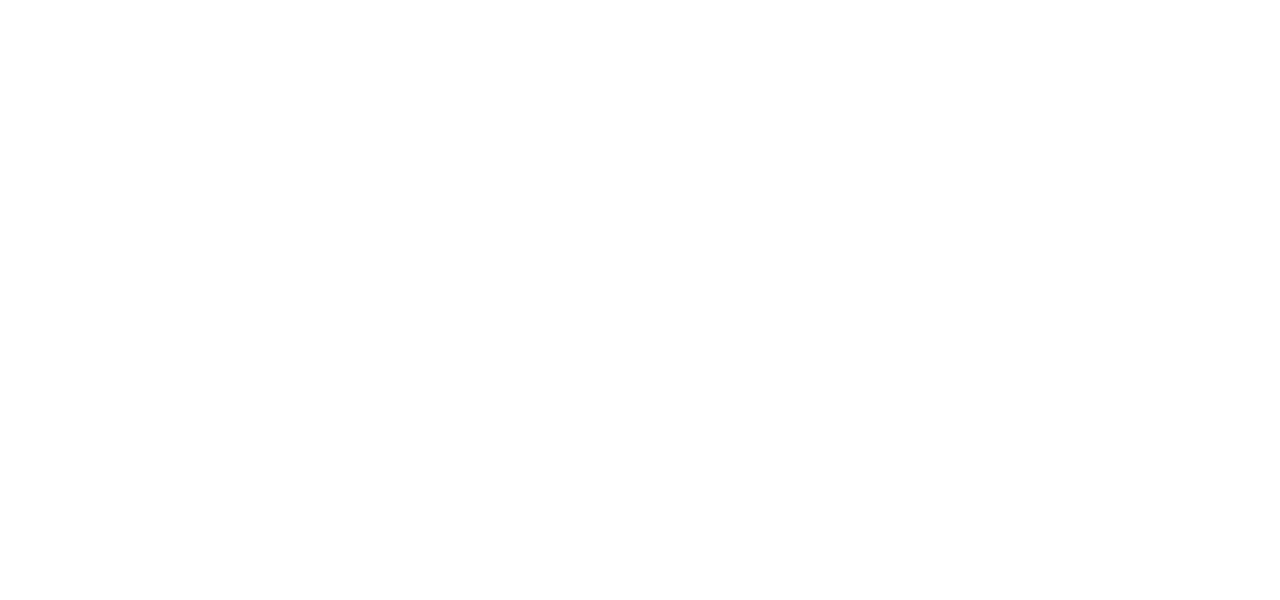
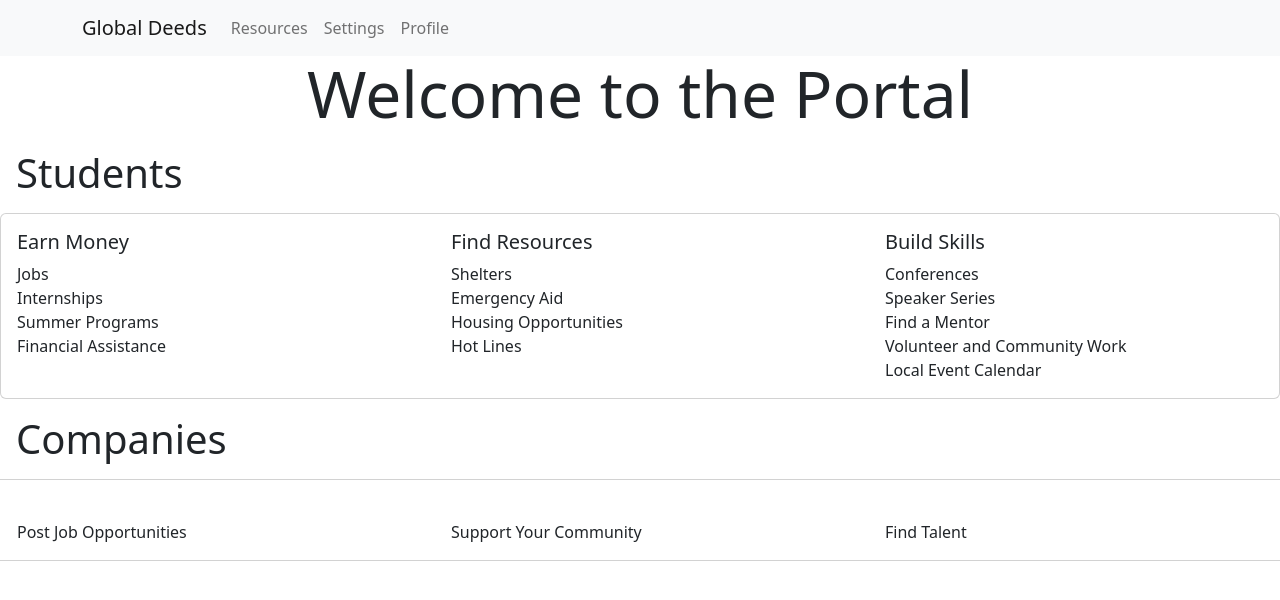
Before and after one commit to kaibrown28/Latinx-22-team-7, a React (Create React App) app in the folder frontend/global-deeds-portal/: page /portal in a window 1280 px wide. Before the commit this address had no page. Shown: the top 600 px of the page. Built offline with nearby package versions, Linux system fonts and the light colour scheme.

Commit message:
created profile home page

```diff
--- a/frontend/global-deeds-portal/src/App.js
+++ b/frontend/global-deeds-portal/src/App.js
@@ -15,6 +15,7 @@ import { Error } from './pages/Error';
 import { StudentProject } from './pages/StudentProject';
 import { StudentProjects } from './pages/StudentProjects';
 import { StudentResources } from './pages/StudentResources';
+import { PortalHome } from './pages/PortalHome';
 
 import { PrivateRoutes } from './auth/PrivateRoutes';
 
@@ -26,13 +27,14 @@ export const App = () => {
             <Routes>
                 <Route path='/' element={<Home />} />
                 <Route path="/login" element={<LogInPage />} />
-                <Route path="/signup" element={<StudentSignUp />} />
+                <Route path="/studentsignup" element={<StudentSignUp />} />
                 <Route path="/companysignup" element={<CompanySignUp />} />
                 <Route path="/error" element={<Error />} />
 
                 <Route element={<PrivateRoutes/>} >
                     <Route path="/testing" element={<div><h2>testing</h2></div>} />
                     <Route path="/studentprofile" element={<StudentProfilePage />} />
+                    <Route path="/portal" element={<PortalHome />} />
                     <Route path="/studentproject" element={<StudentProject />} />
                     <Route path="/studentprojects" element={<StudentProjects />} />
                     <Route path="/resources" element={<StudentResources/>} />
--- a/frontend/global-deeds-portal/src/components/Footer.js
+++ b/frontend/global-deeds-portal/src/components/Footer.js
@@ -1,11 +1,13 @@
 import Card from 'react-bootstrap/Card';
 import Row from 'react-bootstrap/Row';
 import Col from 'react-bootstrap/Col';
+import NavBar from 'react-bootstrap/NavBar';
 import ListGroup from 'react-bootstrap/ListGroup'
 
 export const Footer = () => {
   return (
-    <Card class="mt-auto text-center bg-primary border border-primary" >
+
+    <Card class="text-center bg-primary border border-primary" >
       <Card.Body>
         <Row>
             <Col>
@@ -33,5 +35,6 @@ export const Footer = () => {
         </Row>
       </Card.Body>
     </Card>
+
   );
 }
--- a/frontend/global-deeds-portal/src/pages/CompanyJobs.js
+++ b/frontend/global-deeds-portal/src/pages/CompanyJobs.js
@@ -1,8 +1,20 @@
+import { useState } from 'react';
+import { useNavigate } from 'react-router-dom';
+import { useToken } from '../auth/useToken';
+import axios from 'axios'
+import { Header } from '../components/Header';
+import { Footer } from '../components/Footer';
+import Button from 'react-bootstrap/Button';
+import Form from 'react-bootstrap/Form';
+import Row from 'react-bootstrap/Row';
+import Col from 'react-bootstrap/Col';
+
+
 export const CompanyJobs = () => {
 
     return (
-    <div>
-    <h1> Company Jobs </h1>
-    </div>
-    )
+        <>
+
+        </>
+        )
 };
--- a/frontend/global-deeds-portal/src/pages/CompanyProfile.js
+++ b/frontend/global-deeds-portal/src/pages/CompanyProfile.js
@@ -1,8 +1,20 @@
+import { useState } from 'react';
+import { useNavigate } from 'react-router-dom';
+import { useToken } from '../auth/useToken';
+import axios from 'axios'
+import { Header } from '../components/Header';
+import { Footer } from '../components/Footer';
+import Button from 'react-bootstrap/Button';
+import Form from 'react-bootstrap/Form';
+import Row from 'react-bootstrap/Row';
+import Col from 'react-bootstrap/Col';
+
+
 export const CompanyProfile= () => {
 
     return (
-    <div>
-    <h1> Company Profile </h1>
-    </div>
-    )
+        <>
+
+        </>
+        )
 };
--- a/frontend/global-deeds-portal/src/pages/LogInPage.js
+++ b/frontend/global-deeds-portal/src/pages/LogInPage.js
@@ -30,11 +30,11 @@ export const LogInPage = () => {
         });
         const { token } = response.data;
         setToken(token);
-        navigate('/studentprofile');
+        navigate('/portal');
     }
 
-   const navigateToSignUp = () => {
-    navigate('/signup')
+   const navigateToStudentSignUp = () => {
+    navigate('/studentsignup')
    }
 
     return (
@@ -75,7 +75,7 @@ export const LogInPage = () => {
                     <Button variant="info" onClick={() => navigate.push('/forgot-password')} >Forgot your password?</Button>
                 </Col>
                 <Col >
-                    <Button variant="primary" onClick={navigateToSignUp}>No account? Sign Up</Button>
+                    <Button variant="primary" onClick={navigateToStudentSignUp}>No account? Sign Up</Button>
                 </Col>
             </Row>
         </Form>
--- /dev/null
+++ b/frontend/global-deeds-portal/src/pages/PortalHome.js
@@ -0,0 +1,95 @@
+import { useState } from 'react';
+import { useNavigate } from 'react-router-dom';
+import { useToken } from '../auth/useToken';
+import axios from 'axios'
+import { Header } from '../components/Header';
+import { Footer } from '../components/Footer';
+import Button from 'react-bootstrap/Button';
+import Form from 'react-bootstrap/Form';
+import Nav from 'react-bootstrap/Nav';
+import Row from 'react-bootstrap/Row';
+import Col from 'react-bootstrap/Col';
+import Card from 'react-bootstrap/Card';
+import { PortalHeader } from '../components/PortalHeader';
+
+
+export const PortalHome= () => {
+
+    return (
+        <>
+        <PortalHeader />
+        <h1 class="display-3 text-center">Welcome to the Portal</h1>
+
+        <Card.Title class="display-6 mx-3 my-3">Students</Card.Title>
+            <Card>
+
+            <Row>
+                <Col class="xs-3">
+                    <Card.Body>
+                        <Card.Title>Earn Money</Card.Title>
+                            <Nav.Link href="#">Jobs</Nav.Link>
+                            <Nav.Link href="#">Internships</Nav.Link>
+                            <Nav.Link href="#">Summer Programs</Nav.Link>
+                            <Nav.Link href="#">Financial Assistance</Nav.Link>
+                    </Card.Body>
+                </Col>
+
+                <Col class="xs-3">
+                    <Card.Body>
+                        <Card.Title>Find Resources</Card.Title>
+                            <Nav.Link href="#">Shelters</Nav.Link>
+                            <Nav.Link href="#">Emergency Aid</Nav.Link>
+                            <Nav.Link href="#">Housing Opportunities</Nav.Link>
+                            <Nav.Link href="#">Hot Lines</Nav.Link>
+                    </Card.Body>
+                </Col>
+                <Col class="xs-3">
+                <Card.Body>
+                    <Card.Title>Build Skills</Card.Title>
+                        <Nav.Link href="#">Conferences</Nav.Link>
+                        <Nav.Link href="#">Speaker Series</Nav.Link>
+                        <Nav.Link href="#">Find a Mentor</Nav.Link>
+                        <Nav.Link href="#">Volunteer and Community Work</Nav.Link>
+                        <Nav.Link href="#">Local Event Calendar</Nav.Link>
+                </Card.Body>
+                </Col>
+            </Row>
+            </Card>
+
+
+        <Card.Title class="display-6 mx-3 my-3 ">Companies</Card.Title>
+         <Row>
+            <Card>
+                <Row>
+                    <Col class="xs-3 ">
+                        <Card.Body>
+                            <Card.Img variant="left" src="" />
+                            <Nav.Link class="display-6"href="#">
+                            Post Job Opportunities
+                            </Nav.Link>
+                        </Card.Body>
+                    </Col>
+                    <Col class="xs-3 ">
+                        <Card.Body>
+                            <Card.Img variant="left" src="" />
+                            <Nav.Link class="display-6"href="#">
+                            Support Your Community
+                            </Nav.Link>
+                        </Card.Body>
+                    </Col>
+                    <Col class="xs-3 ">
+                        <Card.Body>
+                            <Card.Img variant="left" src="" />
+                            <Nav.Link class="display-6"href="#">
+                            Find Talent
+                            </Nav.Link>
+                        </Card.Body>
+                    </Col>
+
+                </Row>
+            </Card>
+
+        </Row>
+        </>
+        )
+};
--- a/frontend/global-deeds-portal/src/pages/StudentProject.js
+++ b/frontend/global-deeds-portal/src/pages/StudentProject.js
@@ -1,8 +1,19 @@
+import { useState } from 'react';
+import { useNavigate } from 'react-router-dom';
+import { useToken } from '../auth/useToken';
+import axios from 'axios'
+import { Header } from '../components/Header';
+import { Footer } from '../components/Footer';
+import Button from 'react-bootstrap/Button';
+import Form from 'react-bootstrap/Form';
+import Row from 'react-bootstrap/Row';
+import Col from 'react-bootstrap/Col';
+
 export const StudentProject = () => {
 
     return (
-    <div>
-    <h1> Student Projects (singular) </h1>
-    </div>
-    )
+        <>
+
+        </>
+        )
 };
--- a/frontend/global-deeds-portal/src/pages/StudentProjects.js
+++ b/frontend/global-deeds-portal/src/pages/StudentProjects.js
@@ -1,8 +1,8 @@
 export const StudentProjects = () => {
 
     return (
-    <div>
-    <h1> StudentProjects </h1>
-    </div>
+        <>
+
+        </>
     )
 };
--- a/frontend/global-deeds-portal/src/pages/StudentResources.js
+++ b/frontend/global-deeds-portal/src/pages/StudentResources.js
@@ -1,8 +1,8 @@
 export const StudentResources = () => {
 
     return (
-    <div>
-    <h1> Student Resources </h1>
-    </div>
+    <>
+
+    </>
     )
 };
--- a/frontend/global-deeds-portal/src/pages/StudentSignUp.js
+++ b/frontend/global-deeds-portal/src/pages/StudentSignUp.js
@@ -80,7 +80,7 @@ export const StudentSignUp = () => {
                     <Button onClick={navigateToLogIn} >Already have an account? Log in.</Button>
                 </Col>
                 <Col>
-                    <Button onClick={navigateToCompanySignUp}>Are you a company? Click here.</Button>
+                    <Button onClick={navigateToCompanySignUp}>Are you a company? Sign Up Here.</Button>
                 </Col>
             </Row>
 
```
Also changed, not shown: frontend/global-deeds-portal/src/pages/CompanySignUp.js (+69 -11 lines), frontend/global-deeds-portal/src/pages/StudentProfilePage.js (+10 -0 lines).
